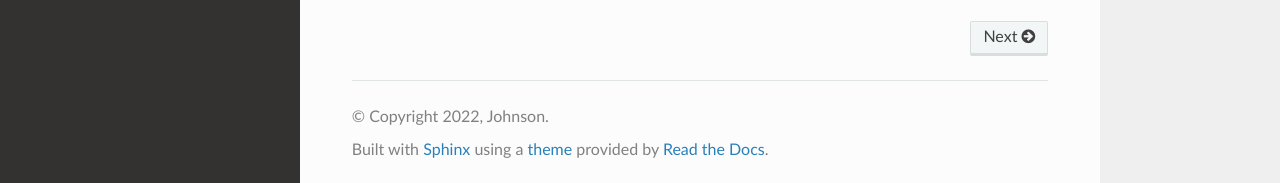
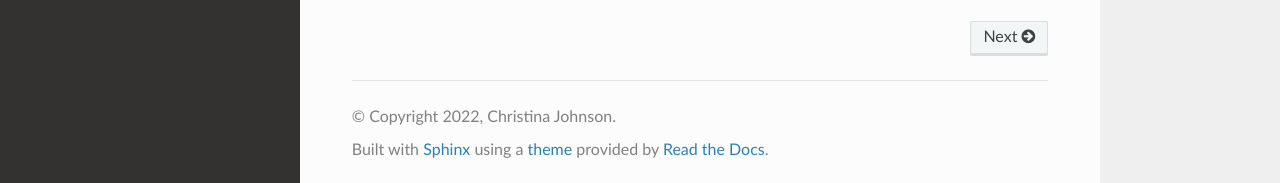
Before and after one commit to XtinaJohnson/largest_prod_grid_docs, a Sphinx documentation site: the page built from docs/source/index.rst, in a window 1280 px wide and 1153 px high. Shown: the part 967-1150 px from the top of the window. Built offline with Sphinx 7.4.7 and the Read the Docs theme 2.0.0, drawn with Linux system fonts in a browser that asks for light colours.

Commit message:
Update conf.py

```diff
--- a/docs/source/conf.py
+++ b/docs/source/conf.py
@@ -3,8 +3,8 @@
 # -- Project information
 
 project = 'largest_prod_grid.py'
-copyright = '2022, Johnson'
-author = 'Johnson'
+copyright = '2022, Christina Johnson'
+author = 'Christina Johnson'
 
 release = '0.1'
 version = '0.1.0'
```
